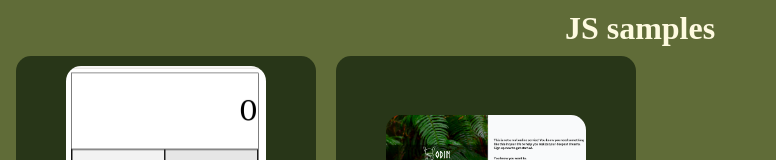
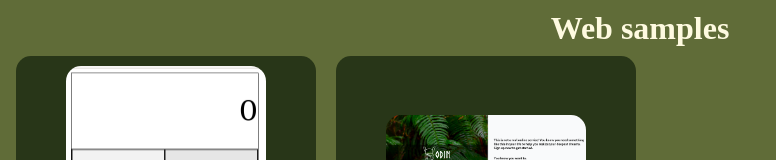
Before and after one commit to piatrashkakanstantinass/js-samples, a plain HTML site: page index.html in a window 1280 px wide. Shown: the top 160 px of the page, without its empty margins (0-776 px from the left). Drawn offline with Linux system fonts and the light colour scheme.

Commit message:
feat: change name to 'web-samples'
Despite originally being envisioned as repo to hold js sample projects,
it is a better idea to put all small web related projects here.

```diff
--- a/index.html
+++ b/index.html
@@ -9,7 +9,7 @@
 </head>
 
 <body>
-    <h1>JS samples</h1>
+    <h1>Web samples</h1>
     <div class="sample-container">
         <a href="calculator/">
             <figure class="sample">
```
